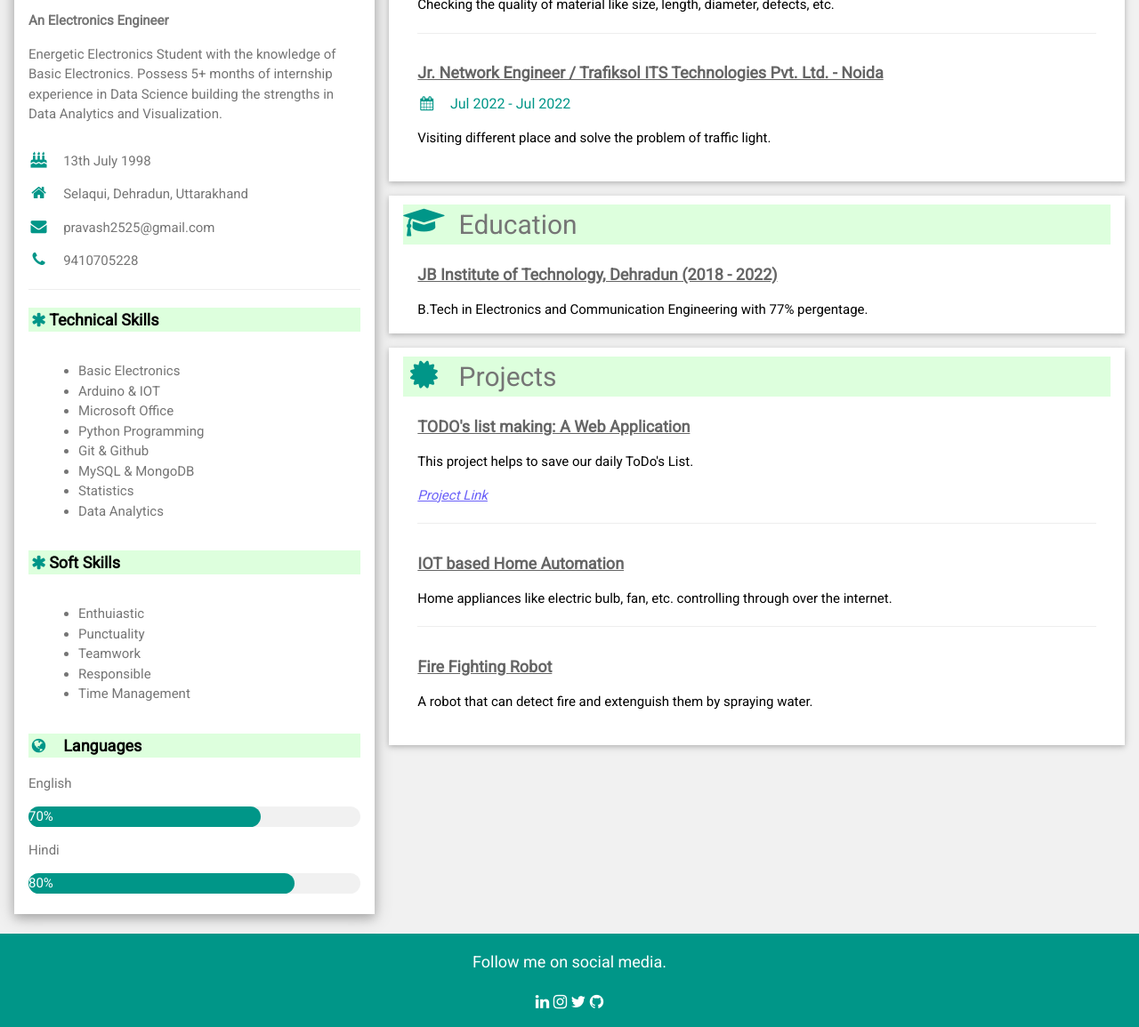
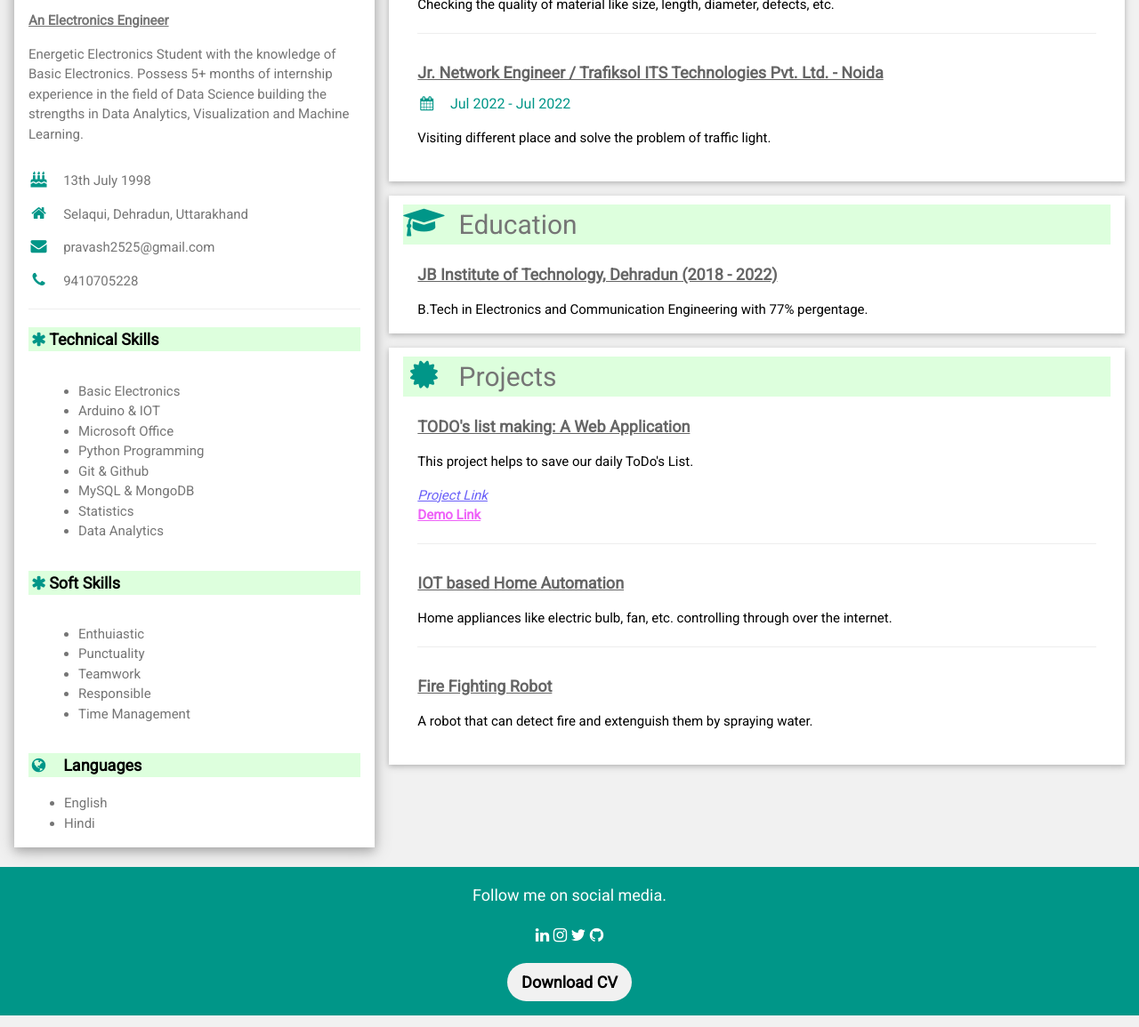
Before and after one commit to Pravash2525/resume, a plain HTML site: page index.html in a window 1280 px wide. Shown: the part 323-1478 px from the top of the page at 89% size. Drawn offline with nearby package versions, Linux system fonts and the light colour scheme.

Commit message:
some changes made

```diff
--- a/index.html
+++ b/index.html
@@ -44,9 +44,9 @@
             </div>
           </div>
           <div class="w3-container">
-            <p><b> An Electronics Engineer </b></p>
+            <p><b><u> An Electronics Engineer </u></b></p>
             <p>Energetic Electronics Student with the knowledge of Basic Electronics. Possess 5+ months of internship
-              experience in Data Science building the strengths in Data Analytics and Visualization.</p>
+              experience in the field of Data Science building the strengths in Data Analytics, Visualization and Machine Learning.</p>
           </div>
           <div class="w3-container">
             <p><i class="fa fa-birthday-cake fa-fw w3-margin-right w3-large w3-text-teal"></i>13th July 1998</p>
@@ -85,15 +85,18 @@
 
             <p class="w3-large w3-pale-green w3-text-theme "><b><i
                   class="fa fa-globe fa-fw w3-margin-right w3-text-teal"></i>Languages</b></p>
-            <p>English</p>
-            <div class="w3-light-grey w3-round-xlarge">
-              <div class="w3-round-xlarge w3-teal" style="width:70%">70%</div>
-            </div>
-            <p>Hindi</p>
-            <div class="w3-light-grey w3-round-xlarge">
-              <div class="w3-round-xlarge w3-teal" style="width:80%">80%</div>
-            </div>
-            <br>
+            <ul>
+              <li>English</li>
+                <!-- <p>English</p>
+              <div class="w3-light-grey w3-round-xlarge">
+                <div class="w3-round-xlarge w3-teal" style="width:70%">70%</div>
+              </div> -->
+              <li>Hindi</li>
+                <!-- <p>Hindi</p>
+              <div class="w3-light-grey w3-round-xlarge">
+                <div class="w3-round-xlarge w3-teal" style="width:80%">80%</div>
+              </div> -->
+          </ul>
 
 
           </div>
@@ -144,7 +147,9 @@
           <div class="w3-container">
             <h5 class="w3-opacity"><b><u> TODO's list making: A Web Application </u></b></h5>
             <p>This project helps to save our daily ToDo's List.</p>
-            <i><a href="https://github.com/Pravash2525/To-Do-List" style="color:rgb(107, 97, 248);">Project Link</a></i>
+            <i><a href="https://github.com/Pravash2525/To-Do-List" style="color:rgb(107, 97, 248);">Project Link</a></i> <br>
+            <b><a href="https://www.linkedin.com/posts/pravash2525_flask-flask-innomatics-activity-7046014668338782209-MUGt?utm_source=share&utm_medium=member_desktop" style="color:rgb(238, 97, 248);">Demo Link</a></b>
+
             <hr>
           </div>
           <div class="w3-container">
@@ -176,7 +181,7 @@
     <a href="https://twitter.com/BoieEgo"><i class="fa fa-twitter w3-hover-opacity"></i></a>
     <a href="https://github.com/Pravash2525"><i class="fa fa-github w3-hover-opacity"></i></a>
     <p class="w3-large"></p>
-    <b><a class="w3-button w3-round-xxlarge w3-large w3-light-grey w3-margin-bottom" href="pravash-resume.pdf"
+    <b><a class="w3-button w3-round-xxlarge w3-large w3-light-grey w3-margin-bottom" href="pravash-chaudhary.pdf"
         target="_blank">Download CV</a> </b>
 
 
```
Also changed, not shown: 2 other files.
